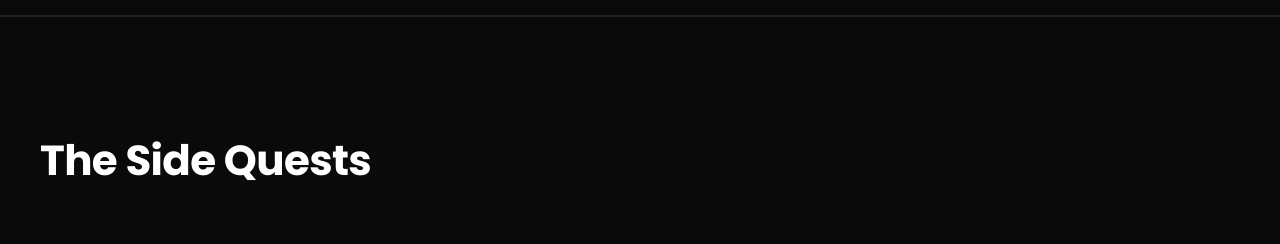
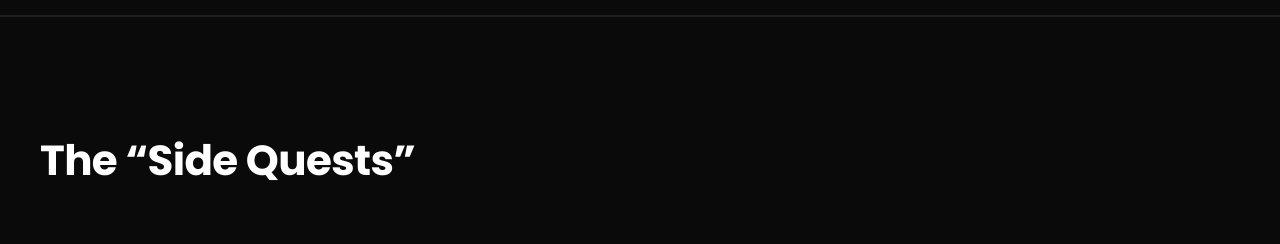
Before and after one commit to seifmoaz/Portfolio-Website, a Next.js app: page / in a window 1280 px wide. Shown: the part 920-1164 px from the top of the page. Built offline with nearby package versions, Linux system fonts and the light colour scheme; grey boxes are pictures that could not be loaded.

Commit message:
Wrap "Side Quests" in quotes in the section heading

```diff
--- a/app/page.tsx
+++ b/app/page.tsx
@@ -125,7 +125,7 @@ export default async function HomePage() {
 
         <Reveal as="section" className="wrap shots">
           <div className="section-head">
-            <h2>The Side Quests</h2>
+            <h2>The &ldquo;Side Quests&rdquo;</h2>
           </div>
           <div className="shots-masonry">
             {moments.length === 0
```
